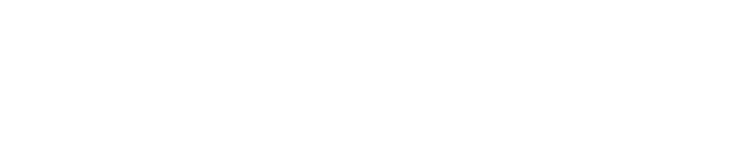
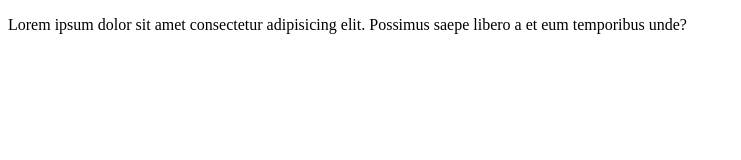
Before and after one commit to Santymango/TestconVsc, a plain HTML site: page index.html in a window 1280 px wide. Shown: the whole page, without its empty margins (0-741 px from the left). Drawn offline with Linux system fonts and the light colour scheme.

Commit message:
agregado div container

```diff
--- a/index.html
+++ b/index.html
@@ -3,9 +3,13 @@
 <head>
     <meta charset="UTF-8">
     <meta name="viewport" content="width=device-width, initial-scale=1.0">
-    <title>ejemplo Para Git</title>
+    <title>ejemplo para Git</title>
 </head>
 <body>
+    <div class="container">
+        <p>Lorem ipsum dolor sit amet consectetur adipisicing elit. Possimus saepe libero a et eum temporibus unde?</p>
+
+    </div>
 
 </body>
 </html>
```
